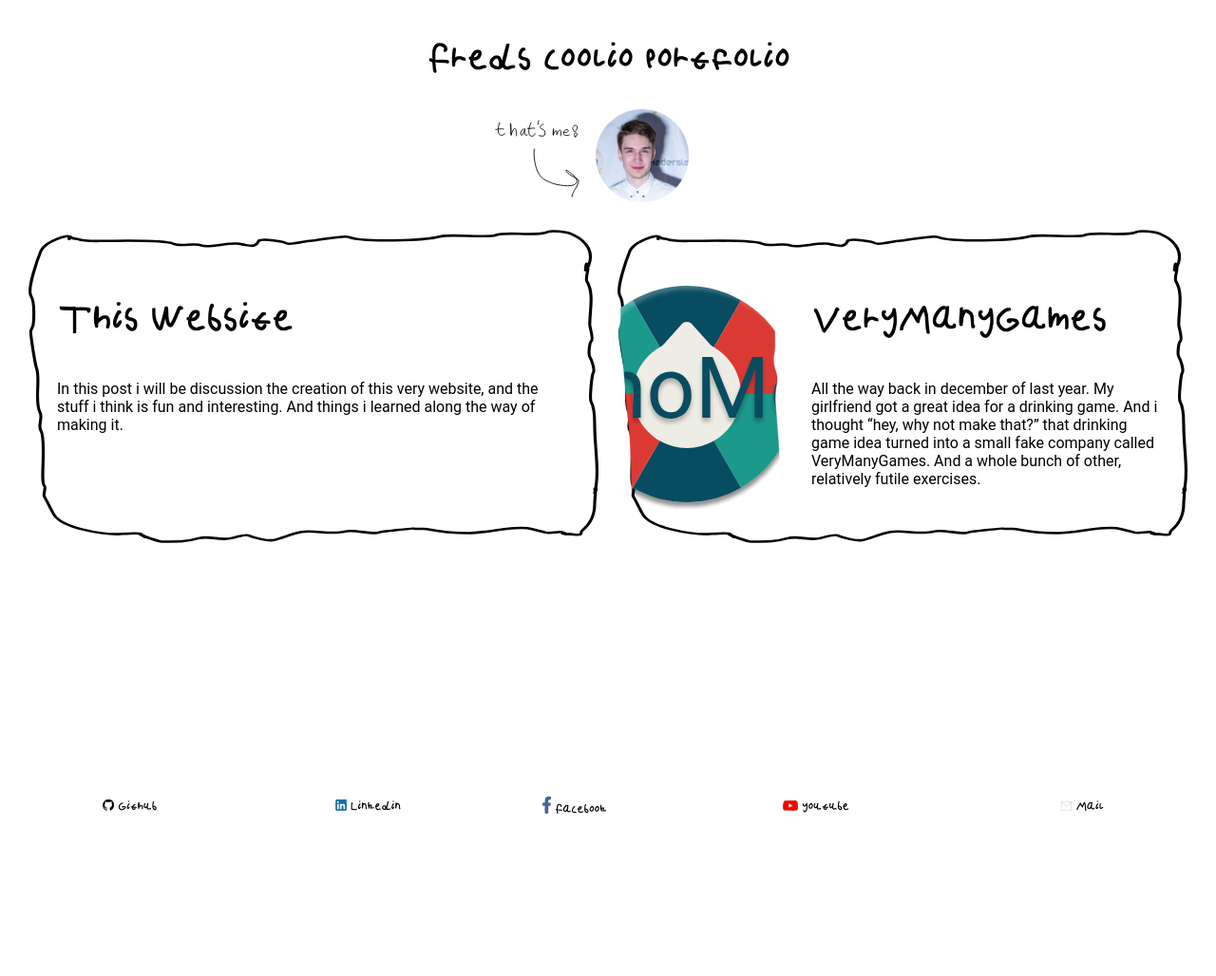
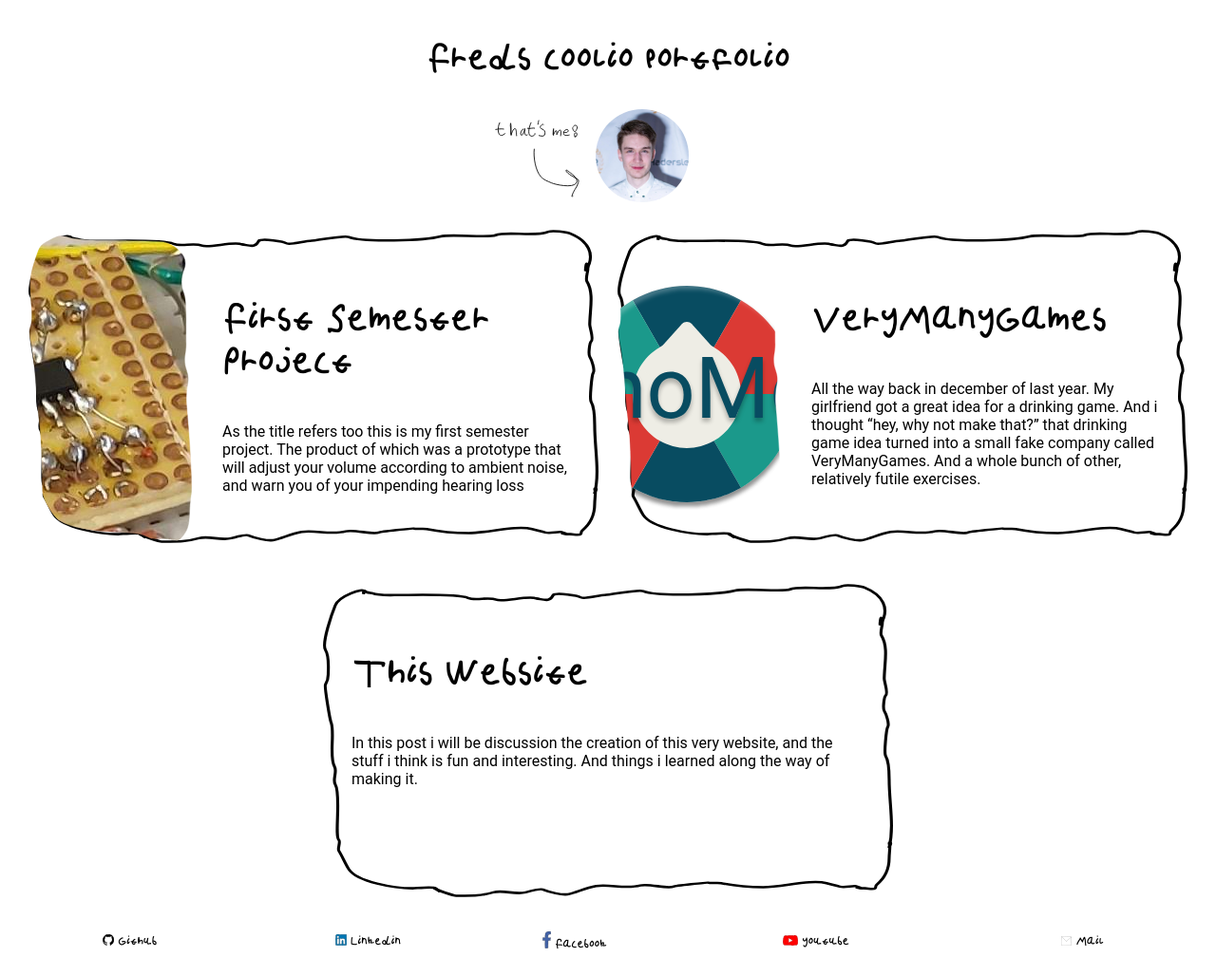
Before and after one commit to fred441a/fred441a.github.io, a Jekyll site: the page built from index.markdown, in a window 1280 px wide. Shown: the whole page at 95% size. Built offline with Jekyll 4.4.1, drawn with Linux system fonts in a browser that asks for light colours; before the commit the page ends 900 px from its top, so only the background shows below that.

Commit message:
Added new P1Eksam Article

```diff
--- /dev/null
+++ b/_Projects/P1Eksam.md
@@ -0,0 +1,48 @@
+---
+layout: post
+title: "First Semester Project"
+date: 2021-02-01
+categories: [ESP-32, Espressif, Embedded, Electronics, Problem Based Learning(PBL)]
+image: /assets/Images/P1EksamensProdukt.jpg
+---
+As the title refers too this is my first semester project. The product of which was a prototype that will adjust your volume according to ambient noise, and warn you of your impending hearing loss
+
+<!--more-->
+First of all i want to make it very clear that this project was done by a group of seven people, and that therefore, i cannot claim that this was all me. Second of all, i will mostly be talking about the product and not the hole problem analysis and idea part of this project (Which honestly was most of it). If you want that you can read the rapport we made by writing me and asking me nicely if i will send it too you.
+
+# the Problem / idea
+The Problem we chose as a group was the rise in hearing loss due to personal audioplayers (mostly smartphones).
+The best idea we came up with was some sort of integrated software solution in your phone that would essentially measure your exposure to loudness and then warn you and turn down your volume when appropriate. however, i am studying to become an electronics engineer and this solution was mostly software. So the idea we went with was a device the sits between your phone and your earbuds. in the prototype we use bluetooth as an interface between the phone and the device and a jackstick as an interface between our device and the earbuds.
+
+# Components (What is this)
+
+<img src="/assets/Images/ComponentsdrawingP1.jpg" align="left" width="100%" >
+
+The Device connects wirelessly to your phone via bluetooth, and then sends the sound from your phone to the DAC(Digital to analog converter) via I2S. the DAC is then connected to the jackstick. The microcontroler on the ESP-32 monitors the ambient noise through the mic and adjust the volumen accordingly. It also monitors the volume of the audio being send too the DAC and warns you with the yellow light if your music is too loud. if your music has been too loud for too long the device will also lower your volume to a safe level.
+
+Here you can here the device adjusting the volume to fit some "artificial" ambient noise (me yelling) and then turning down the volume when it gets too high for too long.
+
+ <audio controls>
+  <source src="/assets/AV/AdaprivLydControl3medrødlys.wav" type="audio/wav">
+Your browser does not support the audio element.
+</audio>
+
+<!--insert audio here -->
+
+and here is a video of me showing of the visualization system by blowing into the microphone to raise the volume.
+
+
+ <video width="320" height="240" controls>
+  <source src="/assets/AV/P1EksamenVideo1.mp4" type="video/mp4">
+Your browser does not support the video tag.
+</video>
+
+
+ <video width="320" height="240" controls>
+  <source src="/assets/AV/P1EksamenVideo2.mp4" type="video/mp4">
+Your browser does not support the video tag.
+</video>
+<!-- insert video -->
+
+you can read the code used for this [*HERE*](https://github.com/fred441a/LydeksponeringskontrolP1)
+falthough i will admit it is kinda bad code. for instance all of the values for volume are complete guesswork as we could not calibrate and measure those correctly do too the audiolab being closed cause of covid-19. and the volume control technically just worsening the quality of the digital signal to turn down the audio. where in reality we probably should have used an external audio amp.
--- a/_layouts/home.html
+++ b/_layouts/home.html
@@ -18,7 +18,8 @@
 
 
     <div style="display: flex; flex-wrap: wrap; align-items: center; justify-content: center;">
-      {%- for post in site.Projects -%}
+      {% assign ProjectPost = site.Projects | sort: 'date' | reverse %}
+      {%- for post in ProjectPost -%}
       <a href="{{post.url}}" class="grow">
         <div class="homePostDiv">
 
--- a/_layouts/post.html
+++ b/_layouts/post.html
@@ -14,7 +14,7 @@ layout: default
         <h3> Other posts: </h2>
         {%- for post in site.Projects -%}
         <div class="grow" >
-            <a href="{{post.url}}"   >{{post.title}}</a>
+            <a href="{{post.url}}"  >{{post.title}}</a>
             <br>
         </div>
         {%-endfor-%}
```
Also changed, not shown: _Projects/This-Website.md (+1 -1 lines), assets/Images/P1EksamensProdukt.jpg (added), 4 other files.
